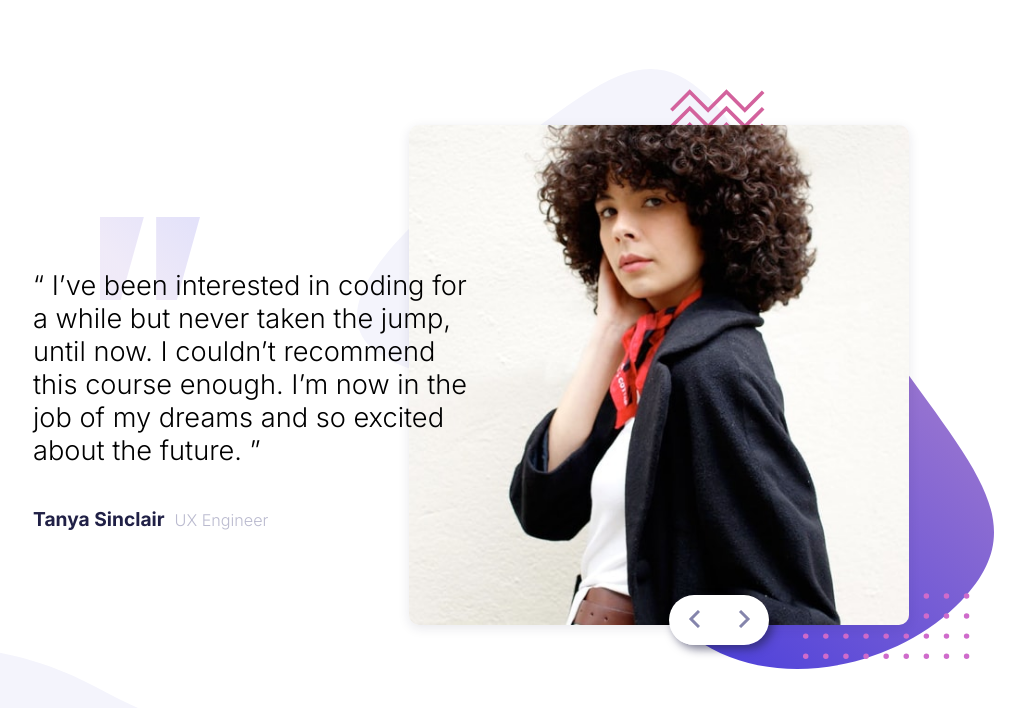
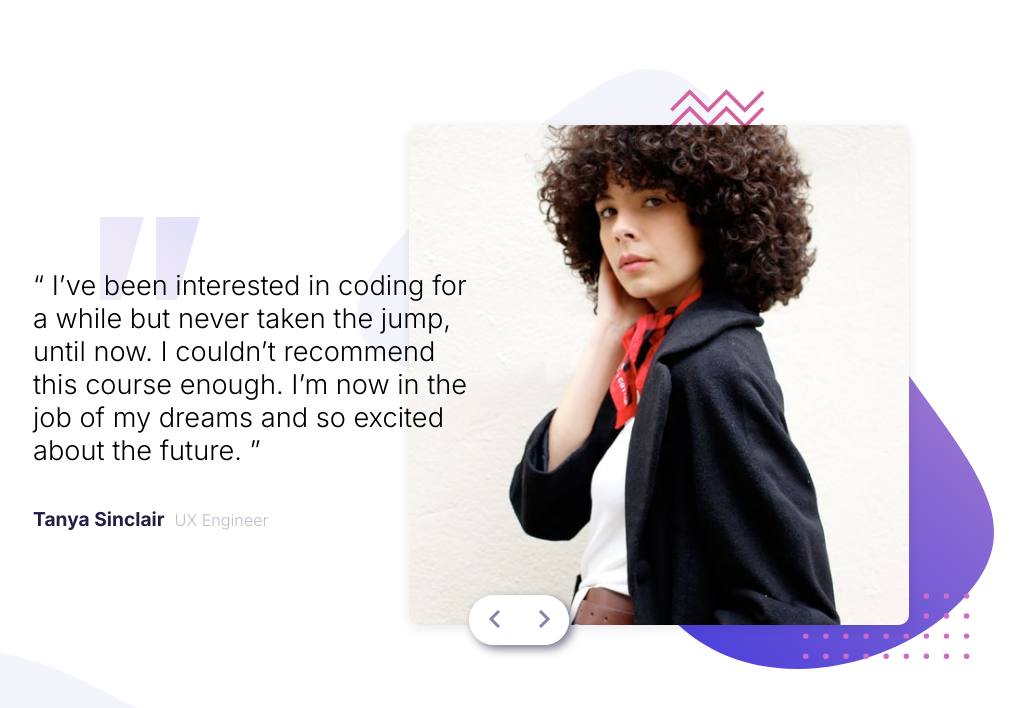
Before and after one commit to MoisesAlfar0o/coding-slider, a plain HTML site: page index.html in a window 1280 px wide. Shown: the whole page, without its empty margins (179-1204 px from the left). Drawn offline with Linux system fonts and the light colour scheme.

Commit message:
Add files via upload

```diff
--- a/assets/styles.css
+++ b/assets/styles.css
@@ -118,7 +118,6 @@ body{
     box-shadow: hsla(240, 38%, 20%, 0.1) 0px 3px 12px;
 }
 
-
 .btn{
     display: flex;
     position: relative;
@@ -127,7 +126,7 @@ body{
     overflow: hidden;
     box-shadow: 4px 4px 10px hsla(240, 38%, 20%, 0.6);
     bottom: 30px;
-    left: 60px;
+    right: 140px;
 }
 
 .btn button {
```
Also changed, not shown: 1 other file.
